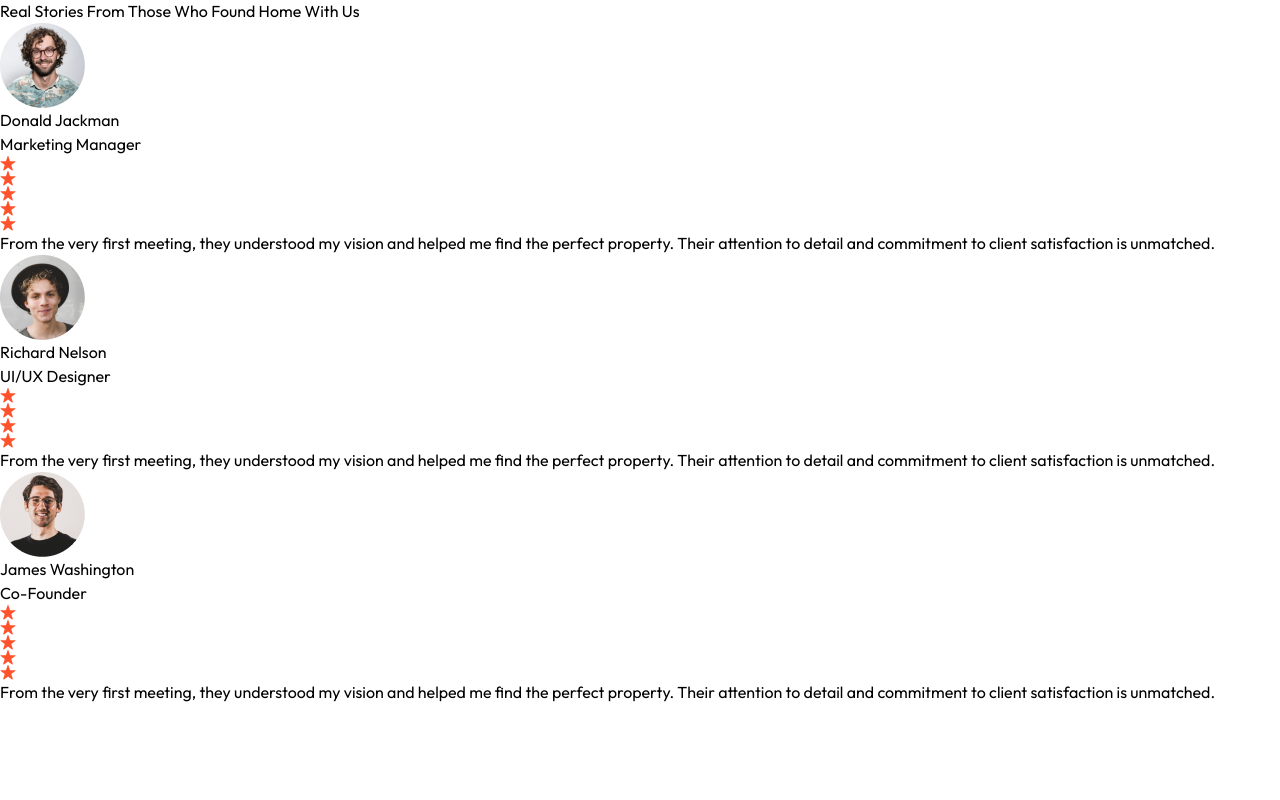
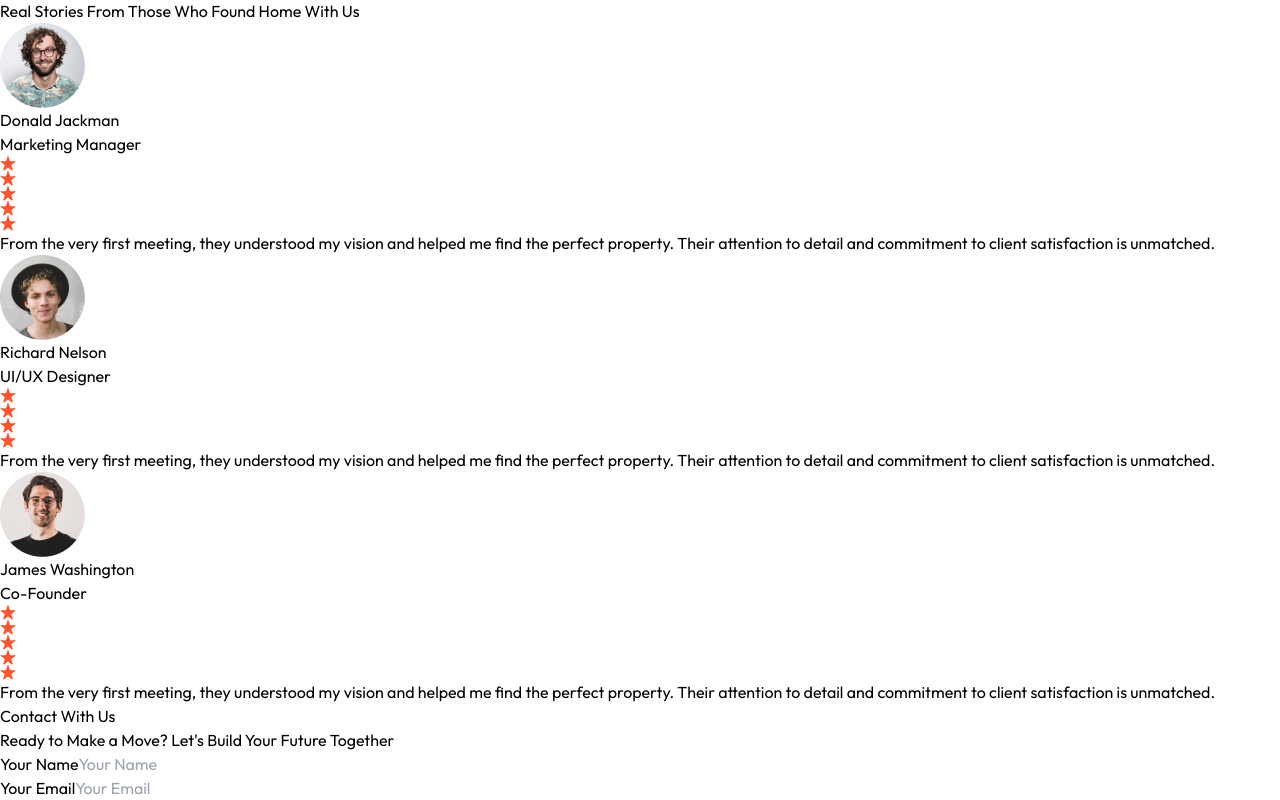
Before and after one commit to naolumer/Web-Development, a React (Vite) app in the folder REACT/Real Estate Website/RealEstate/: page / in a window 1280 px wide. Shown: the part 5821-6621 px from the top of the page. Before the commit the page ends 6525 px from the top, so only its background shows below. Built offline with nearby package versions, Linux system fonts and the light colour scheme.

Commit message:
contact form  for name and email

```diff
--- a/REACT/Real Estate Website/RealEstate/src/App.jsx
+++ b/REACT/Real Estate Website/RealEstate/src/App.jsx
@@ -3,6 +3,7 @@
 import About from './components/About'
 import Projects from './components/Projects'
 import Testimonials from './components/Testimonials'
+import Contact from './components/Contact'
 
 function App() {
   return (
@@ -11,6 +12,7 @@
       <About/>
       <Projects/>
       <Testimonials/>
+      <Contact/>
     </div>
   )
 }
--- /dev/null
+++ b/REACT/Real Estate Website/RealEstate/src/components/Contact.jsx
@@ -0,0 +1,34 @@
+import React from 'react'
+
+function Contact() {
+  return (
+    <div className='text-center p-6 py-20 lg:px-32 w-full overflow-hidden'
+    id='Contact'>
+        <h1 className='text-2xl sm:text-4xl font-bold mb-2
+        text-center'>Contact <span className='underline underline-offset-4 decoration-1
+        under font-light'>With Us</span></h1>
+        <p className='text-center text-gray-500 mb-12 max-w-80 mx-auto'>Ready to Make a Move?
+        Let's Build Your Future Together</p>
+
+        <form className='max-w-2xl mx-auto text-gray-600 pt-8'>
+            <div className='flex flex-wrap'>
+                <div className='w-full md:w-1/2 text-left'>
+                    Your Name
+                    <input className='w-full border border-gray-300 rounded py-3
+                    px-4 mt-2' type="text" name='Name' placeholder='Your Name'
+                    required />
+                </div>
+                <div className='w-full md:w-1/2 text-left md:pl-4'>
+                    Your Email
+                    <input className='w-full border border-gray-300 rounded py-3
+                    px-4 mt-2' type="email" name='Email' placeholder='Your Email'
+                    required />
+                </div>
+            </div>
+
+        </form>
+    </div>
+  )
+}
+
+export default Contact
```
